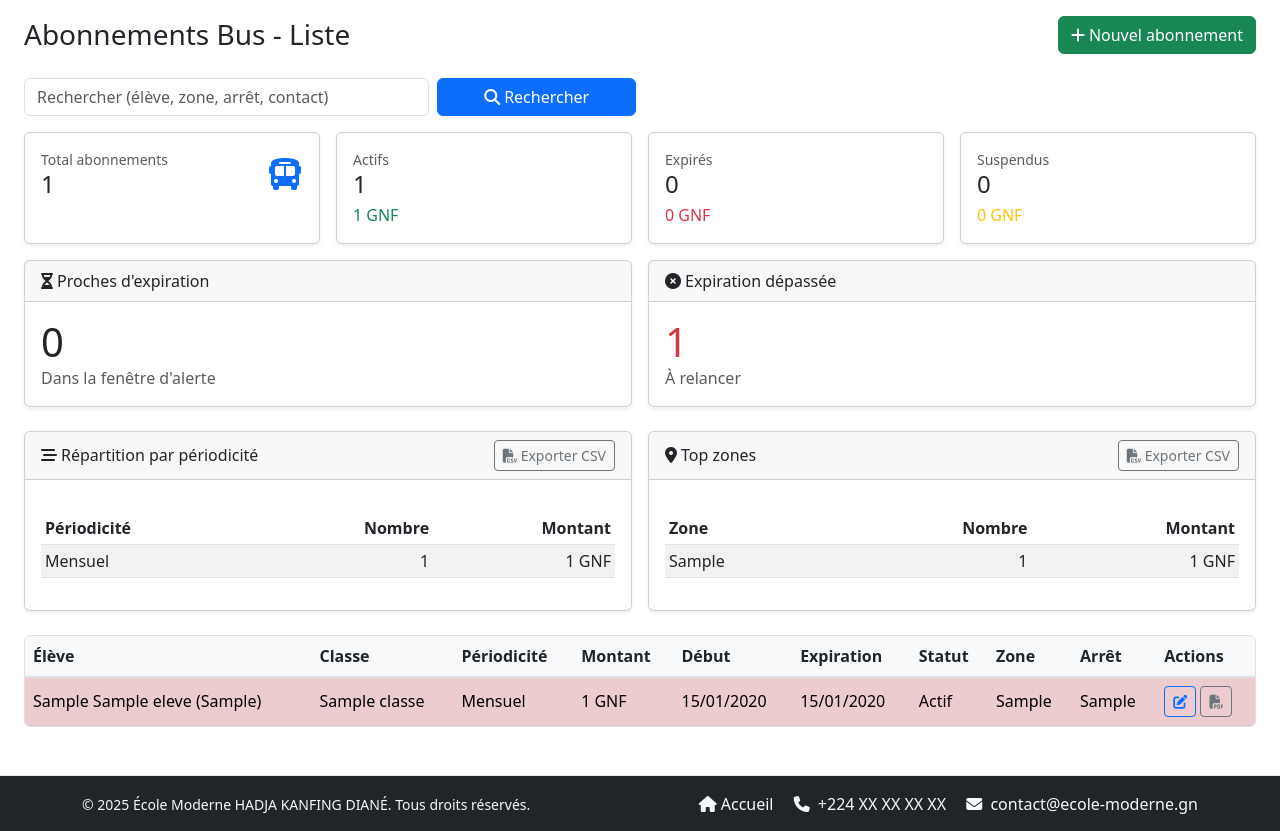
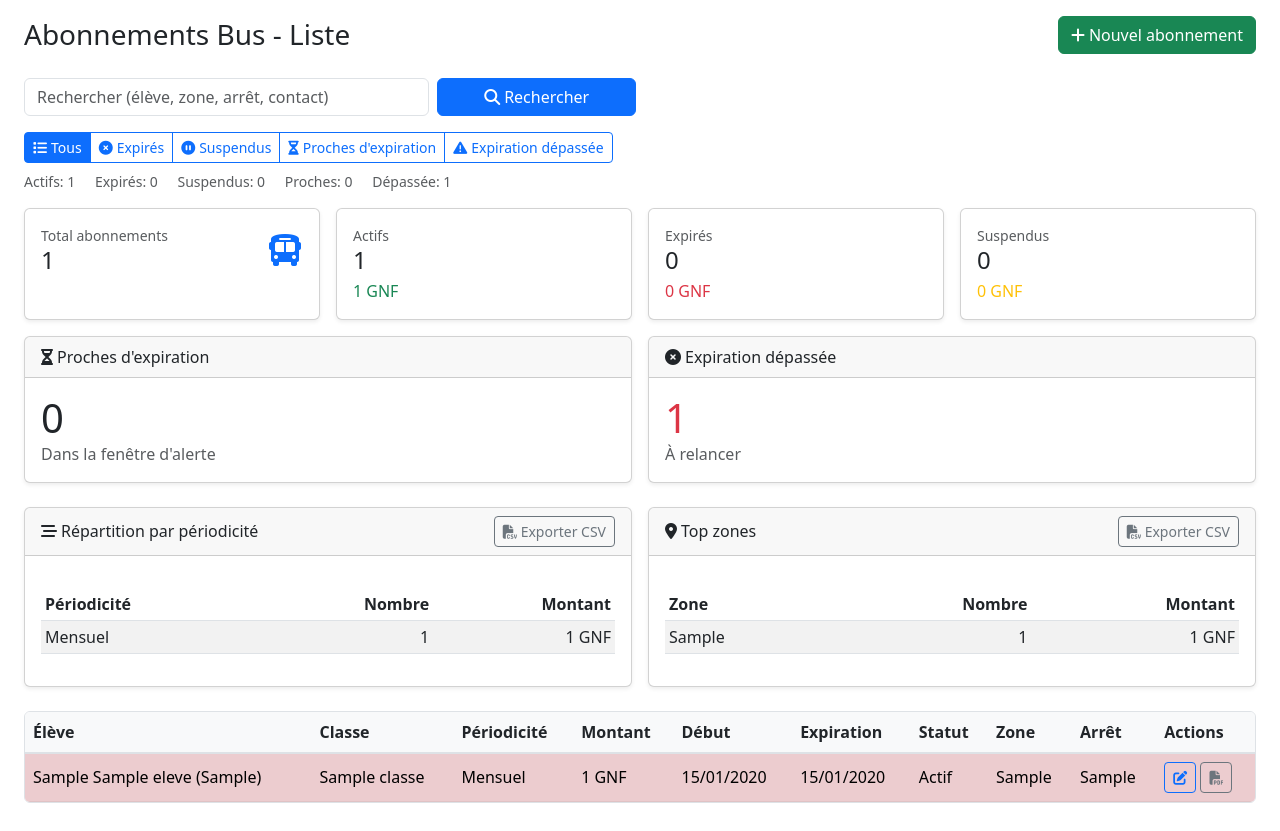
Before and after one commit to Faraleno2022/myschool, a Django app: page /bus/ in a window 1280 px wide. Shown: the part 118-949 px from the top of the page. Run offline with Django 5.2, Linux system fonts and the light colour scheme; a user stored in the database is signed in; tables that the repository leaves empty hold one stand-in row (values such as "Sample post").

Commit message:
bus: add filters and UI buttons for expired, suspended, near-expiration, past-expiration

```diff
--- a/bus/views.py
+++ b/bus/views.py
@@ -46,6 +46,7 @@ def liste_abonnements(request):
         qs = filter_by_user_school(qs, request.user, 'eleve__classe__ecole')
 
     q = (request.GET.get('q') or '').strip()
+    filtre = (request.GET.get('filtre') or '').strip().lower()
     if q:
         qs = qs.filter(
             Q(eleve__nom__icontains=q) |
@@ -56,7 +57,26 @@ def liste_abonnements(request):
             Q(contact_parent__icontains=q)
         )
 
-    # Aggregates for dashboard
+    # Appliquer le filtre de statut/échéance
+    today = timezone.localdate()
+    if filtre == 'expires':
+        qs = qs.filter(statut=AbonnementBus.Statut.EXPIRE)
+    elif filtre == 'suspendus':
+        qs = qs.filter(statut=AbonnementBus.Statut.SUSPENDU)
+    elif filtre == 'depassees':
+        qs = qs.filter(date_expiration__lt=today)
+    elif filtre == 'proches':
+        # Sélectionner par logique métier est_proche_expiration (fenêtre d'alerte)
+        ids_proches = []
+        for a_id, date_exp, alerte_jours in qs.values_list('id', 'date_expiration', 'alerte_avant_jours'):
+            if date_exp:
+                if date_exp >= today:
+                    delta = (date_exp - today).days
+                    if 0 <= delta <= (alerte_jours or 7):
+                        ids_proches.append(a_id)
+        qs = qs.filter(id__in=ids_proches)
+
+    # Aggregates for dashboard (sur le queryset filtré)
     total_count = qs.count()
     agg = qs.aggregate(
         total_montant=Sum('montant'),
@@ -69,7 +89,6 @@ def liste_abonnements(request):
     )
 
     # Counts for expiration proximity using only necessary fields
-    today = timezone.localdate()
     nb_expiration_proche = 0
     nb_expiration_depassee = 0
     for date_exp, alerte_jours in qs.values_list('date_expiration', 'alerte_avant_jours'):
@@ -106,6 +125,7 @@ def liste_abonnements(request):
         'titre_page': 'Abonnements Bus - Liste',
         'abonnements': qs.order_by('-updated_at')[:500],
         'q': q,
+        'filtre': filtre,
         # Dashboard context
         'total_count': total_count,
         'total_montant': agg.get('total_montant') or 0,
--- a/templates/bus/liste.html
+++ b/templates/bus/liste.html
@@ -17,6 +17,46 @@
     <button class="btn btn-primary w-100" type="submit"><i class="fas fa-search me-1"></i>Rechercher</button>
   </div>
 </form>
+
+<!-- Filtres rapides -->
+<div class="mb-3">
+  <div class="btn-group" role="group" aria-label="Filtres abonnements">
+    <a class="btn btn-sm {% if not filtre %}btn-primary{% else %}btn-outline-primary{% endif %}"
+       href="{% url 'bus:liste' %}?{% if q %}q={{ q|urlencode }}&{% endif %}">
+      <i class="fas fa-list me-1"></i>Tous
+    </a>
+    <a class="btn btn-sm {% if filtre == 'expires' %}btn-primary{% else %}btn-outline-primary{% endif %}"
+       href="{% url 'bus:liste' %}?{% if q %}q={{ q|urlencode }}&{% endif %}filtre=expires">
+      <i class="fas fa-times-circle me-1"></i>Expirés
+    </a>
+    <a class="btn btn-sm {% if filtre == 'suspendus' %}btn-primary{% else %}btn-outline-primary{% endif %}"
+       href="{% url 'bus:liste' %}?{% if q %}q={{ q|urlencode }}&{% endif %}filtre=suspendus">
+      <i class="fas fa-pause-circle me-1"></i>Suspendus
+    </a>
+    <a class="btn btn-sm {% if filtre == 'proches' %}btn-primary{% else %}btn-outline-primary{% endif %}"
+       href="{% url 'bus:liste' %}?{% if q %}q={{ q|urlencode }}&{% endif %}filtre=proches">
+      <i class="fas fa-hourglass-half me-1"></i>Proches d'expiration
+    </a>
+    <a class="btn btn-sm {% if filtre == 'depassees' %}btn-primary{% else %}btn-outline-primary{% endif %}"
+       href="{% url 'bus:liste' %}?{% if q %}q={{ q|urlencode }}&{% endif %}filtre=depassees">
+      <i class="fas fa-exclamation-triangle me-1"></i>Expiration dépassée
+    </a>
+  </div>
+  {% if filtre %}
+    <span class="ms-2 text-muted small">Filtre actif: {{ filtre }}</span>
+  {% endif %}
+  {% if q %}
+    <span class="ms-2 badge text-bg-light">Recherche: "{{ q }}"</span>
+  {% endif %}
+
+  <div class="mt-2 text-muted small">
+    <span class="me-3">Actifs: {{ nb_actifs|default:0|intcomma }}</span>
+    <span class="me-3">Expirés: {{ nb_expires|default:0|intcomma }}</span>
+    <span class="me-3">Suspendus: {{ nb_suspendus|default:0|intcomma }}</span>
+    <span class="me-3">Proches: {{ nb_expiration_proche|default:0|intcomma }}</span>
+    <span class="me-3">Dépassée: {{ nb_expiration_depassee|default:0|intcomma }}</span>
+  </div>
+</div>
 
 <!-- Cartes de synthèse -->
 <div class="row g-3 mb-3">
```
